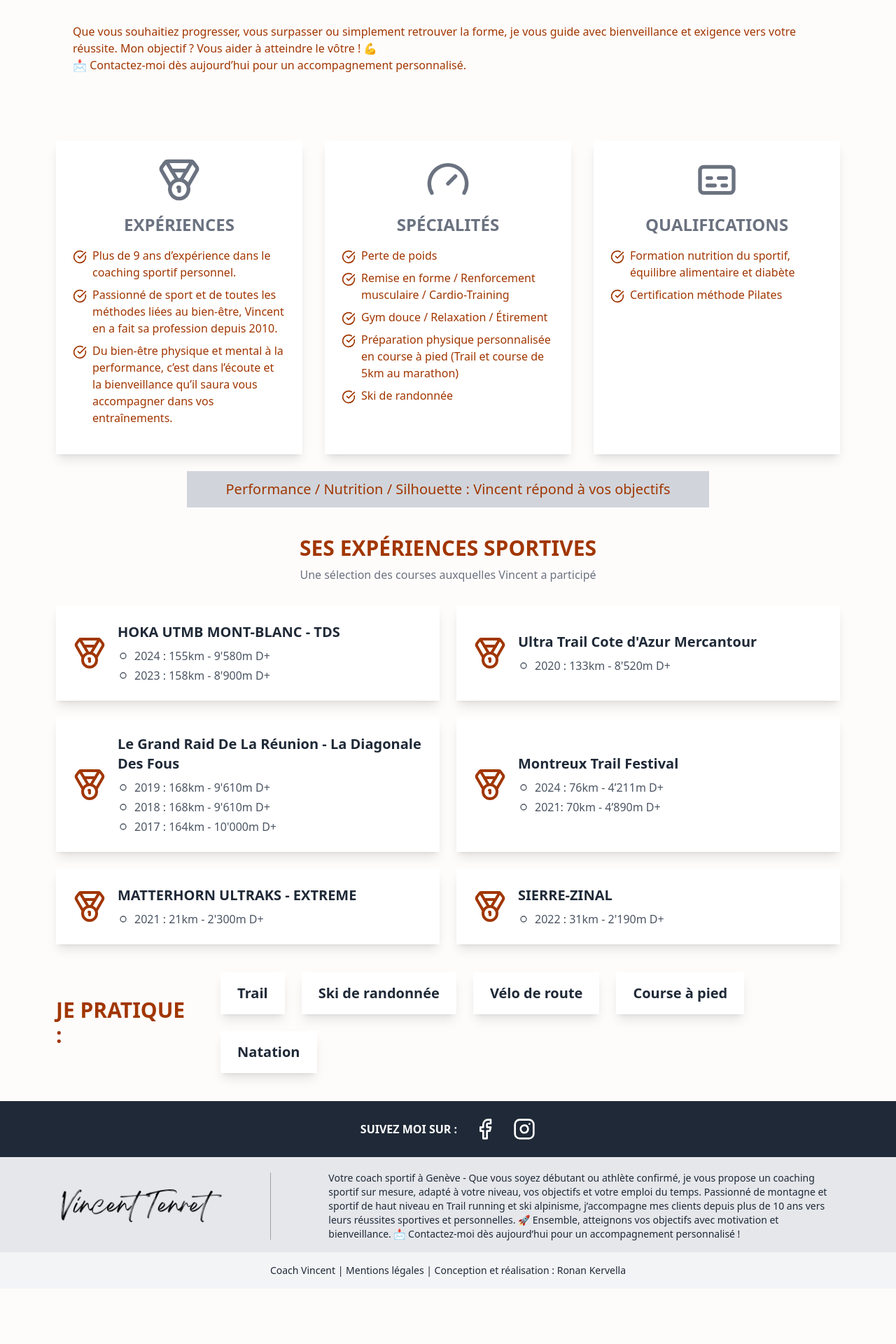
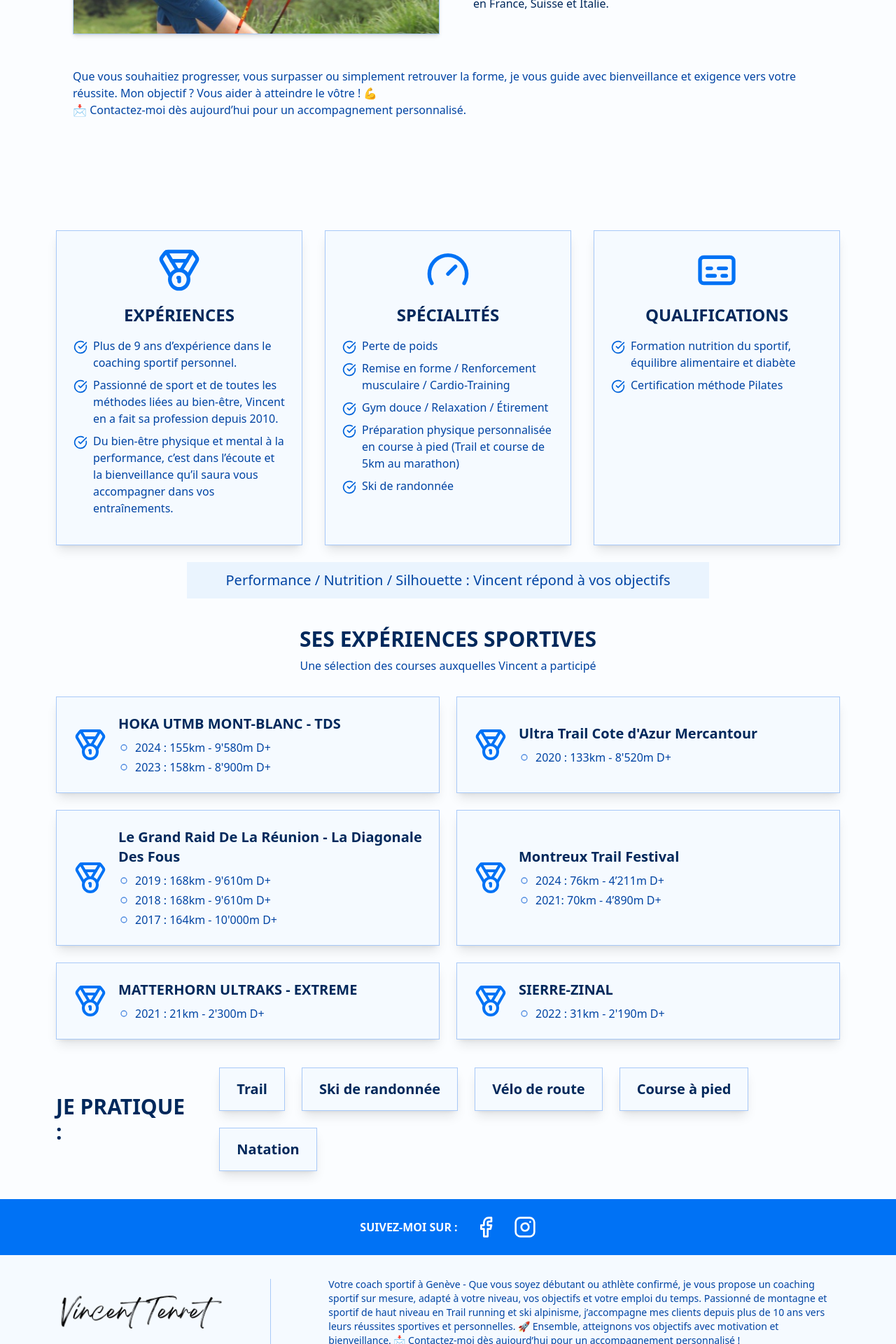
Before and after one commit to RonanKer29/vincent-tenret-coaching-2025, a React (Vite) app: page /about in a window 1280 px wide. Shown: the part 520-2440 px from the top of the page at 70% size. Before the commit the page ends 2361 px from the top, so only its background shows below. Built offline with nearby package versions, Linux system fonts and the light colour scheme.

Commit message:
radix ui blue

```diff
--- a/src/components/Footer.jsx
+++ b/src/components/Footer.jsx
@@ -5,20 +5,22 @@ import signature from "../assets/Vincent-Tenret-signature.png";
 const Footer = () => {
   return (
     <>
-      <div className="flex justify-center items-center h-20 bg-gray-800 text-white">
-        <div className="uppercase flex mr-6 font-bold">Suivez moi sur :</div>
-        <Facebook className="w-8 h-8 mr-6 text-white" />
-        <Instagram className="w-8 h-8 text-white" />
+      {/* 🔹 Section Réseaux Sociaux */}
+      <div className="flex items-center justify-center h-20 text-white bg-blue-9">
+        <div className="flex mr-6 font-bold uppercase">Suivez-moi sur :</div>
+        <Facebook className="w-8 h-8 mr-6 text-white transition hover:text-blue-2" />
+        <Instagram className="w-8 h-8 text-white transition hover:text-blue-2" />
       </div>
 
-      <div className="flex justify-center items-center bg-gray-200 text-gray-800 py-4 h-auto">
+      {/* 🔹 Section Informations */}
+      <div className="flex items-center justify-center h-auto py-8 text-blue-12 bg-blue-2">
         <MaxWidthWrapper>
-          <div className="flex flex-col md:flex-row items-center justify-between space-y-4 md:space-y-0 md:space-x-8 mt-8 md:mt-1">
+          <div className="flex flex-col items-center justify-between space-y-6 md:flex-row md:space-y-0 md:space-x-8">
             <img src={signature} alt="Vincent Tenret" className="h-12" />
 
-            <div className="hidden md:block w-[1px] h-16 bg-black/30 md:h-24 md:w-[1px]"></div>
+            <div className="hidden md:block w-[1px] h-16 bg-blue-6 md:h-24 md:w-[1px]"></div>
 
-            <p className="w-full md:w-2/3 px-4 text-sm  md:text-left text-justify">
+            <p className="w-full px-4 text-sm text-justify md:w-2/3 md:text-left text-blue-11">
               Votre coach sportif à Genève - Que vous soyez débutant ou athlète
               confirmé, je vous propose un coaching sportif sur mesure, adapté à
               votre niveau, vos objectifs et votre emploi du temps. Passionné de
@@ -32,9 +34,10 @@ const Footer = () => {
         </MaxWidthWrapper>
       </div>
 
-      <div className="flex justify-center text-center items-center h-auto bg-gray-100 text-gray-800">
+      {/* 🔹 Section Mentions Légales */}
+      <div className="flex items-center justify-center h-auto text-center text-blue-12 bg-blue-1">
         <MaxWidthWrapper>
-          <p className="text-sm py-4">
+          <p className="py-4 text-sm">
             Coach Vincent | Mentions légales | Conception et réalisation : Ronan
             Kervella
           </p>
--- a/src/components/ProfileCard.jsx
+++ b/src/components/ProfileCard.jsx
@@ -2,21 +2,21 @@ import { CheckCircle } from "lucide-react";
 
 const ProfileCard = ({ title, description, icon: Icon }) => {
   return (
-    <div className="bg-white p-6 shadow-lg rounded-lg">
+    <div className="p-6 border rounded-lg shadow-lg bg-blue-2 border-blue-6">
       <div className="mb-4 text-center">
         <div className="flex justify-center">
-          <Icon className="w-16 h-16 text-gray-500" />
+          <Icon className="w-16 h-16 text-blue-9" />
         </div>
 
-        <span className="text-2xl text-center font-extrabold block my-4 text-gray-500 uppercase">
+        <span className="block my-4 text-2xl font-extrabold text-center uppercase text-blue-12">
           {title}
         </span>
 
-        <ul className="text-left space-y-2">
+        <ul className="space-y-2 text-left">
           {description.map((desc, index) => (
             <li key={index} className="flex items-start space-x-2">
-              <CheckCircle className="w-5 h-5 mt-1 text-brand flex-shrink-0 " />
-              <span className="flex-1">{desc}</span>
+              <CheckCircle className="flex-shrink-0 w-5 h-5 mt-1 text-blue-10" />
+              <span className="flex-1 text-blue-11">{desc}</span>
             </li>
           ))}
         </ul>
--- a/src/components/ProfileSection.jsx
+++ b/src/components/ProfileSection.jsx
@@ -86,51 +86,51 @@ const ProfileSection = () => {
   ];
 
   return (
-    <div>
+    <div className="bg-blue-1">
       <MaxWidthWrapper>
         <section id="qui-suis-je" className="py-10">
+          {/* 🔹 Section Présentation */}
           <div className="grid grid-cols-1 gap-8 mt-8 md:grid-cols-3">
-            {presentations.experience.map((item, index) => (
-              <ProfileCard key={index} {...item} />
-            ))}
-            {presentations.speciality.map((item, index) => (
-              <ProfileCard key={index} {...item} />
-            ))}
-            {presentations.qualification.map((item, index) => (
-              <ProfileCard key={index} {...item} />
-            ))}
+            {Object.values(presentations)
+              .flat()
+              .map((item, index) => (
+                <ProfileCard key={index} {...item} />
+              ))}
           </div>
 
+          {/* 🔹 Section Information */}
           <div>
-            <p className="text-center text-xl mt-6 font-light px-6 py-3 rounded-md bg-gray-300 w-2/3 mx-auto">
+            <p className="w-2/3 px-6 py-3 mx-auto mt-6 text-xl font-light text-center rounded-md bg-blue-3 text-blue-11">
               Performance / Nutrition / Silhouette : Vincent répond à vos
               objectifs
             </p>
           </div>
 
-          <h1 className="text-center text-3xl mt-10 uppercase font-extrabold">
+          {/* 🔹 Section Expériences Sportives */}
+          <h1 className="mt-10 text-3xl font-extrabold text-center uppercase text-blue-12">
             Ses expériences sportives
           </h1>
-          <p className="text-center text-gray-500 mt-2">
+          <p className="mt-2 text-center text-blue-11">
             Une sélection des courses auxquelles Vincent a participé
           </p>
 
-          <div className="grid grid-cols-1 md:grid-cols-2 lg:grid-cols-2 gap-6 mt-8">
+          {/* 🔹 Liste des courses */}
+          <div className="grid grid-cols-1 gap-6 mt-8 md:grid-cols-2 lg:grid-cols-2">
             {races.map((race, index) => (
               <div
                 key={index}
-                className="bg-white shadow-lg rounded-lg p-6 flex items-center space-x-4 hover:scale-105 transition-transform duration-300"
+                className="flex items-center p-6 space-x-4 transition-transform duration-300 border rounded-lg shadow-lg bg-blue-2 border-blue-6 hover:scale-105"
               >
-                <race.icon className="w-12 h-12 text-brand flex-shrink-0" />
+                <race.icon className="flex-shrink-0 w-12 h-12 text-blue-9" />
 
                 <div className="max-w-2/3">
-                  <h2 className="text-xl font-bold text-gray-800">
+                  <h2 className="text-xl font-bold text-blue-12">
                     {race.title}
                   </h2>
-                  <ul className="text-gray-600 mt-2 space-y-1">
+                  <ul className="mt-2 space-y-1 text-blue-11">
                     {race.description.map((desc, i) => (
                       <li key={i} className="flex items-center">
-                        <CircleSmall className="w-4 h-4 text-brand mr-2" />{" "}
+                        <CircleSmall className="w-4 h-4 mr-2 text-blue-8" />{" "}
                         {desc}
                       </li>
                     ))}
@@ -139,19 +139,21 @@ const ProfileSection = () => {
               </div>
             ))}
           </div>
-          <div className="flex flex-col md:flex-row items-center mt-10 gap-6 md:gap-10 text-center md:text-left">
-            <h1 className="text-2xl md:text-3xl uppercase font-extrabold">
+
+          {/* 🔹 Liste des sports pratiqués */}
+          <div className="flex flex-col items-center gap-6 mt-10 text-center md:flex-row md:gap-10 md:text-left">
+            <h1 className="text-2xl font-extrabold uppercase md:text-3xl text-blue-12">
               Je Pratique :
             </h1>
 
-            <div className="flex flex-wrap justify-center md:justify-start gap-6">
+            <div className="flex flex-wrap justify-center gap-6 md:justify-start">
               {sportsList.map((sport, index) => (
                 <div
                   key={index}
-                  className="bg-white shadow-lg rounded-lg py-4 px-6 flex items-center space-x-4 hover:scale-105 transition-transform duration-300 w-full md:w-auto"
+                  className="flex items-center w-full px-6 py-4 space-x-4 transition-transform duration-300 border rounded-lg shadow-lg bg-blue-2 border-blue-6 hover:scale-105 md:w-auto"
                 >
                   <div className="max-w-2/3">
-                    <h2 className="text-lg md:text-xl font-bold text-gray-800">
+                    <h2 className="text-lg font-bold text-blue-12 md:text-xl">
                       {sport}
                     </h2>
                   </div>
--- a/src/index.css
+++ b/src/index.css
@@ -5,18 +5,18 @@
 @layer base {
   /* Fond et texte général */
   body {
-    @apply bg-background text-orange-11;
+    @apply bg-background text-text;
   }
 }
 
 @layer components {
   /* 📌 Boutons */
   .btn-primary {
-    @apply px-4 py-2 font-semibold text-white transition duration-200 rounded-lg shadow-md bg-orange-9 hover:bg-orange-10;
+    @apply px-4 py-2 font-semibold text-white transition duration-200 rounded-lg shadow-md bg-blue-9 hover:bg-blue-10;
   }
 
   .btn-secondary {
-    @apply px-4 py-2 font-semibold transition duration-200 rounded-lg shadow-sm bg-orange-4 text-orange-12 hover:bg-orange-5;
+    @apply px-4 py-2 font-semibold transition duration-200 rounded-lg shadow-sm bg-blue-4 text-blue-12 hover:bg-blue-5;
   }
 
   /* 📌 Bordures */
@@ -25,20 +25,20 @@
   }
 
   .border-strong {
-    @apply border-2 border-orange-9;
+    @apply border-2 border-blue-7;
   }
 
   /* 📌 Header */
   .header-border {
-    @apply border-b border-border;
+    @apply border-b border-blue-6;
   }
 
   /* 📌 Textes */
   .text-primary {
-    @apply text-orange-11;
+    @apply text-blue-12;
   }
 
   .text-accent {
-    @apply text-orange-9;
+    @apply text-blue-9;
   }
 }
--- a/src/pages/About.jsx
+++ b/src/pages/About.jsx
@@ -5,18 +5,19 @@ import ProfileSection from "@/components/ProfileSection";
 const About = () => {
   return (
     <>
+      <div className="py-16 bg-blue-1">
         <MaxWidthWrapper>
-        <div className="p-4 md:p-6 grid grid-cols-1 md:grid-cols-2 gap-6 items-center">
-          {/* Image responsive */}
+          <div className="grid items-center grid-cols-1 gap-6 p-4 md:p-6 md:grid-cols-2">
+            {/* 🔹 Image responsive */}
             <img
               src={trailPic}
               alt="photo trail"
-            className="w-full h-auto md:h-full max-h-[300px] md:max-h-[400px] object-cover rounded-lg"
+              className="w-full h-auto md:h-full max-h-[300px] md:max-h-[400px] object-cover rounded-lg border border-blue-6 shadow-md"
             />
 
-          {/* Texte bien aligné et centré sur mobile */}
+            {/* 🔹 Texte bien aligné et centré sur mobile */}
             <div className="flex flex-col justify-center text-center md:text-left">
-            <p className="text-gray-800 text-justify px-4 md:px-6">
+              <p className="px-4 text-justify text-blue-12 md:px-6">
                 <strong>
                   Vincent Tenret, coach sportif et préparateur physique
                 </strong>
@@ -33,28 +34,31 @@ const About = () => {
                 objectifs et votre mode de vie.
                 <br />
                 <br />
-              📍 <strong>Coaching individuel et collectif</strong> à Genève, en
-              salle, en extérieur ou à domicile.
+                📍 <strong>Coaching individuel et collectif</strong> à Genève,
+                en salle, en extérieur ou à domicile.
                 <br />
                 🏔 <strong>Plans d’entraînement personnalisés</strong>, de la
                 remise en forme à la préparation aux compétitions.
-              <br />⛰ <strong>Stages en montagne</strong> : Trail, Ultra Trail,
-              Randonnée active, en France, Suisse et Italie.
+                <br />⛰ <strong>Stages en montagne</strong> : Trail, Ultra
+                Trail, Randonnée active, en France, Suisse et Italie.
                 <br />
                 <br />
               </p>
             </div>
           </div>
 
-        {/* Texte sous la section sur mobile, bien centré */}
-        <p className="w-full p-4 md:p-6 text-center md:text-left">
-          Que vous souhaitiez progresser, vous surpasser ou simplement retrouver
-          la forme, je vous guide avec bienveillance et exigence vers votre
-          réussite. Mon objectif ? Vous aider à atteindre le vôtre ! 💪
+          {/* 🔹 Texte sous la section sur mobile, bien centré */}
+          <p className="w-full p-4 text-center md:p-6 md:text-left text-blue-11">
+            Que vous souhaitiez progresser, vous surpasser ou simplement
+            retrouver la forme, je vous guide avec bienveillance et exigence
+            vers votre réussite. Mon objectif ? Vous aider à atteindre le vôtre
+            ! 💪
             <br />
-          📩 Contactez-moi dès aujourd’hui pour un accompagnement personnalisé.
+            📩 Contactez-moi dès aujourd’hui pour un accompagnement
+            personnalisé.
           </p>
         </MaxWidthWrapper>
+      </div>
 
       <ProfileSection />
     </>
--- a/tailwind.config.js
+++ b/tailwind.config.js
@@ -10,7 +10,23 @@ export default {
         sm: "calc(var(--radius) - 4px)",
       },
       colors: {
-        // 🎨 Radix UI Orange Palette
+        // 🎨 Radix UI Blue Palette
+        blue: {
+          1: "#FBFDFF", // App background
+          2: "#F5FAFF", // Subtle background
+          3: "#EAF4FE", // UI element background
+          4: "#DAE9FD", // Hovered UI element background
+          5: "#C4DCFC", // Active/Selected UI element background
+          6: "#A8C9F8", // Subtle borders and separators
+          7: "#86B6F0", // UI element border and focus rings
+          8: "#528DE1", // Hovered UI element border
+          9: "#0072F5", // Solid backgrounds (Primary)
+          10: "#0064DB", // Hovered solid backgrounds
+          11: "#0044A3", // Low-contrast text
+          12: "#00285B", // High-contrast text
+        },
+
+        // Autres couleurs pour cohérence avec Orange
         orange: {
           1: "#FEF8F4",
           2: "#FEEFE7",
@@ -19,17 +35,17 @@ export default {
           5: "#FFB68B",
           6: "#FF9E6C",
           7: "#F9834E",
-          8: "#EF691F", // Principale (forte)
-          9: "#E64A00", // Couleur primaire
+          8: "#EF691F",
+          9: "#E64A00",
           10: "#D64000",
-          11: "#A13600", // Accent fort
-          12: "#5B1D00", // Très foncé (texte sur fond clair)
+          11: "#A13600",
+          12: "#5B1D00",
         },
 
-        // Autres couleurs de l'UI
-        background: "#FEFCFB", // Fond général
-        border: "#D1D5DB", // Bordures standard
-        text: "#582D1D", // Texte principal
+        // Neutres
+        background: "#FBFDFF", // Fond général (Blue-1)
+        border: "#A8C9F8", // Bordures (Blue-6)
+        text: "#00285B", // Texte principal (Blue-12)
       },
     },
   },
```
Also changed, not shown: src/components/Header.jsx (+6 -3 lines), src/components/Hero.jsx (+7 -3 lines), src/components/Testimonials.jsx (+12 -8 lines), src/pages/Prices.jsx (+33 -16 lines). Lines whose indentation alone changed are shown as unchanged.
